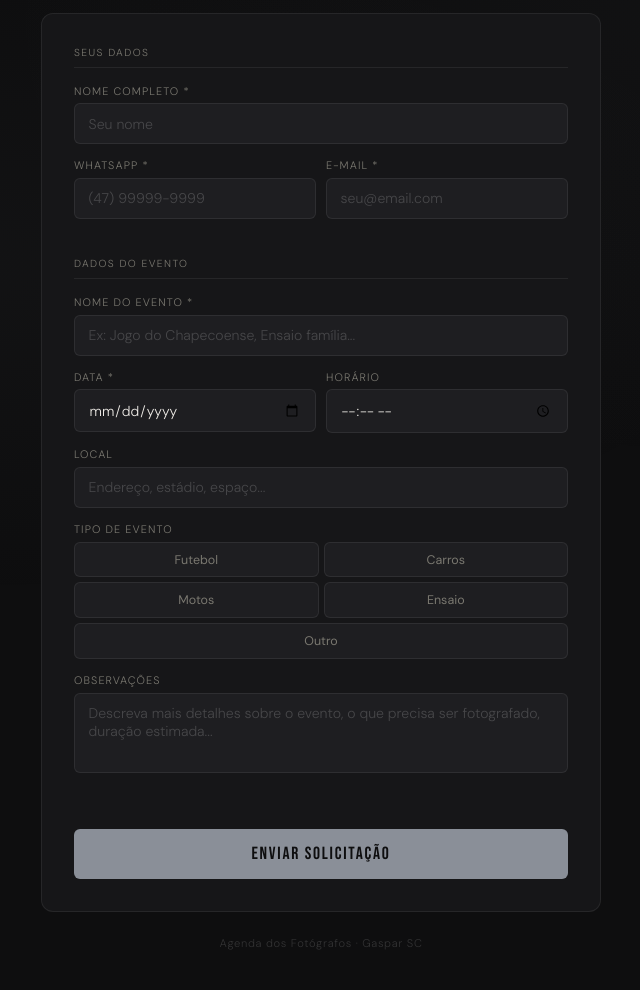
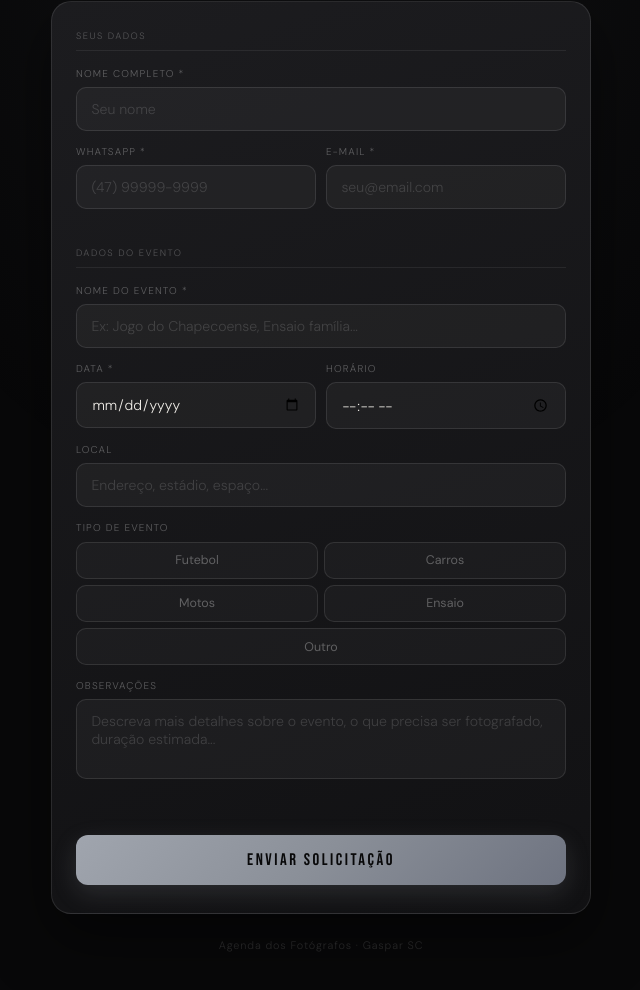
Before and after one commit to pab123azevedo-commits/agenda-fotogradia, a plain HTML site: page solicitar.html in a window 1280 px wide. Shown: the part 136-1126 px from the top of the page, without its empty margins (319-959 px from the left). Drawn offline with Linux system fonts and the light colour scheme.

Commit message:
Update solicitar.html

```diff
--- a/solicitar.html
+++ b/solicitar.html
@@ -2,18 +2,18 @@
 <html lang="pt-BR">
 <head>
 <meta charset="UTF-8">
-<meta name="viewport" content="width=device-width, initial-scale=1.0">
+<meta name="viewport" content="width=device-width, initial-scale=1.0, maximum-scale=1.0, user-scalable=no">
 <title>Solicitar Fotógrafo</title>
 <link rel="icon" type="image/png" href="https://i.imgur.com/th7jUdY.png" />
 <link href="https://fonts.googleapis.com/css2?family=Bebas+Neue&family=DM+Sans:wght@300;400;500&display=swap" rel="stylesheet">
 <style>
 :root {
-  --bg: #0e0e0f;
-  --surface: #161618;
-  --surface2: #1e1e21;
-  --border: rgba(255,255,255,0.07);
+  --bg: #080809;
+  --surface: #141416;
+  --surface2: #1a1a1d;
+  --border: rgba(255,255,255,0.08);
   --text: #f0ede8;
-  --muted: #7a7870;
+  --muted: rgba(255,255,255,0.35);
   --accent: #8a8f98;
   --success: #4ecb8d;
   --danger: #ff5555;
@@ -31,8 +31,7 @@ body {
   display: flex;
   flex-direction: column;
   align-items: center;
-  justify-content: center;
-  padding: 2rem 1rem;
+  padding: 2rem 1rem 3rem;
   position: relative;
   overflow-x: hidden;
 }
@@ -40,13 +39,12 @@ body {
 body::before {
   content: '';
   position: fixed; inset: 0;
-  background: radial-gradient(ellipse at 20% 50%, rgba(138,143,152,0.04) 0%, transparent 60%),
-              radial-gradient(ellipse at 80% 20%, rgba(138,143,152,0.03) 0%, transparent 50%);
+  background: radial-gradient(ellipse at 50% 0%, rgba(138,143,152,0.07) 0%, transparent 60%);
   pointer-events: none;
 }
 
 .page {
-  width: 100%; max-width: 560px;
+  width: 100%; max-width: 540px;
   position: relative; z-index: 1;
   animation: fadeUp 0.5s ease both;
 }
@@ -59,60 +57,67 @@ body::before {
 /* HEADER */
 .page-header {
   display: flex; align-items: center; gap: 1rem;
-  margin-bottom: 2.5rem;
+  margin-bottom: 2rem; padding: 0 0.25rem;
 }
-.page-header img { height: 64px; }
-.page-header-text {}
+.page-header img { height: 52px; }
 .page-title {
-  font-family: 'Bebas Neue'; font-size: 1.8rem;
-  letter-spacing: 0.05em; line-height: 1; color: var(--text);
+  font-family: 'Bebas Neue'; font-size: 1.6rem;
+  letter-spacing: 0.05em; line-height: 1.05; color: var(--text);
 }
 .page-title span { color: var(--accent); }
 .page-subtitle {
-  font-size: 0.78rem; color: var(--muted);
-  letter-spacing: 0.06em; margin-top: 3px;
+  font-size: 0.72rem; color: var(--muted);
+  letter-spacing: 0.06em; margin-top: 4px;
 }
 
 /* FORM CARD */
 .form-card {
-  background: var(--surface);
-  border: 1px solid var(--border);
-  border-radius: 12px;
-  padding: 2rem;
+  background: linear-gradient(160deg, #1c1c1f 0%, #111113 100%);
+  border: 0.5px solid rgba(255,255,255,0.1);
+  border-radius: 20px;
+  padding: 1.75rem 1.5rem;
+  box-shadow: 0 24px 60px rgba(0,0,0,0.5);
 }
 
 .form-section {
-  font-size: 0.64rem; letter-spacing: 0.14em;
-  text-transform: uppercase; color: var(--muted);
+  font-size: 0.58rem; letter-spacing: 0.16em;
+  text-transform: uppercase; color: rgba(255,255,255,0.25);
   margin-bottom: 1rem; margin-top: 1.5rem;
   padding-bottom: 0.5rem;
-  border-bottom: 1px solid var(--border);
+  border-bottom: 0.5px solid rgba(255,255,255,0.07);
 }
 .form-section:first-child { margin-top: 0; }
 
-.field { margin-bottom: 0.9rem; }
+.field { margin-bottom: 0.875rem; }
 .field label {
-  display: block; font-size: 0.68rem; letter-spacing: 0.1em;
-  text-transform: uppercase; color: var(--muted); margin-bottom: 0.35rem;
+  display: block; font-size: 0.62rem; letter-spacing: 0.12em;
+  text-transform: uppercase; color: rgba(255,255,255,0.3);
+  margin-bottom: 0.45rem;
 }
 .field input, .field select, .field textarea {
-  width: 100%; background: var(--surface2); border: 1px solid var(--border);
+  width: 100%;
+  background: rgba(255,255,255,0.04);
+  border: 0.5px solid rgba(255,255,255,0.1);
   color: var(--text); font-family: 'DM Sans'; font-size: 0.88rem; font-weight: 300;
-  padding: 0.65rem 0.85rem; border-radius: 6px; outline: none;
-  transition: border-color 0.15s; appearance: none; resize: none;
+  padding: 0.75rem 0.9rem; border-radius: 10px; outline: none;
+  transition: border-color 0.2s, background 0.2s; appearance: none; resize: none;
 }
-.field input:focus, .field select:focus, .field textarea:focus { border-color: var(--accent); }
-.field input::placeholder, .field textarea::placeholder { color: rgba(255,255,255,0.18); }
-.field select option { background: #1e1e21; }
+.field input:focus, .field select:focus, .field textarea:focus {
+  border-color: rgba(138,143,152,0.5);
+  background: rgba(255,255,255,0.06);
+}
+.field input::placeholder, .field textarea::placeholder { color: rgba(255,255,255,0.15); }
+.field select option { background: #1a1a1d; }
 .field textarea { min-height: 80px; }
 
 .row2 { display: grid; grid-template-columns: 1fr 1fr; gap: 10px; }
+@media (max-width: 400px) { .row2 { grid-template-columns: 1fr; } }
 
-.tipo-grid { display: grid; grid-template-columns: 1fr 1fr; gap: 5px; }
+.tipo-grid { display: grid; grid-template-columns: 1fr 1fr; gap: 6px; }
 .tipo-btn {
-  background: var(--surface2); border: 1px solid var(--border); color: var(--muted);
-  font-family: 'DM Sans'; font-size: 0.78rem; font-weight: 400;
-  padding: 0.55rem 0.5rem; border-radius: 6px; cursor: pointer;
+  background: rgba(255,255,255,0.03); border: 0.5px solid rgba(255,255,255,0.1);
+  color: rgba(255,255,255,0.3); font-family: 'DM Sans'; font-size: 0.78rem; font-weight: 400;
+  padding: 0.6rem 0.5rem; border-radius: 10px; cursor: pointer;
   text-align: center; transition: all 0.15s;
 }
 .tipo-btn:hover { border-color: rgba(255,255,255,0.2); color: var(--text); }
@@ -123,36 +128,29 @@ body::before {
 .tipo-btn.active[data-tipo="outro"]   { border-color: #a78bfa; color: #a78bfa; background: rgba(167,139,250,0.08); }
 
 .submit-btn {
-  width: 100%; background: var(--accent); color: var(--bg); border: none;
-  font-family: 'Bebas Neue'; font-size: 1.1rem; letter-spacing: 0.1em;
-  padding: 0.9rem; border-radius: 6px; cursor: pointer;
-  margin-top: 1.5rem; transition: opacity 0.15s;
+  width: 100%;
+  background: linear-gradient(135deg, #a0a5ae 0%, #8a8f98 50%, #6e7380 100%);
+  color: #080809; border: none;
+  font-family: 'Bebas Neue'; font-size: 1.05rem; letter-spacing: 0.15em;
+  padding: 0.95rem; border-radius: 12px; cursor: pointer;
+  margin-top: 1.5rem;
+  transition: opacity 0.2s, transform 0.15s;
+  box-shadow: 0 8px 24px rgba(138,143,152,0.2);
 }
-.submit-btn:hover { opacity: 0.85; }
-.submit-btn:disabled { opacity: 0.4; cursor: default; }
+.submit-btn:hover { opacity: 0.9; transform: translateY(-1px); }
+.submit-btn:active { transform: translateY(0); }
+.submit-btn:disabled { opacity: 0.35; cursor: default; transform: none; }
 
 /* SUCCESS */
-#success {
-  display: none; text-align: center; padding: 3rem 2rem;
-  animation: fadeUp 0.4s ease both;
-}
-.success-icon {
-  font-size: 3rem; margin-bottom: 1rem;
-}
-.success-title {
-  font-family: 'Bebas Neue'; font-size: 2rem; letter-spacing: 0.06em;
-  color: var(--success); margin-bottom: 0.5rem;
-}
+#success { display: none; text-align: center; padding: 3rem 2rem; animation: fadeUp 0.4s ease both; }
+.success-icon { font-size: 3rem; margin-bottom: 1rem; }
+.success-title { font-family: 'Bebas Neue'; font-size: 2rem; letter-spacing: 0.06em; color: var(--success); margin-bottom: 0.5rem; }
 .success-msg { font-size: 0.88rem; color: var(--muted); line-height: 1.7; }
 
-#error-msg { color: var(--danger); font-size: 0.8rem; margin-top: 0.75rem; text-align: center; min-height: 1em; }
+#error-msg { color: var(--danger); font-size: 0.78rem; margin-top: 0.75rem; text-align: center; min-height: 1em; letter-spacing: 0.04em; }
 
-/* FOOTER */
-.page-footer {
-  text-align: center; margin-top: 1.5rem;
-  font-size: 0.7rem; color: rgba(255,255,255,0.15);
-  letter-spacing: 0.06em;
-}
+.page-footer { text-align: center; margin-top: 1.5rem; font-size: 0.68rem; color: rgba(255,255,255,0.12); letter-spacing: 0.08em; }
+
 </style>
 </head>
 <body>
```
